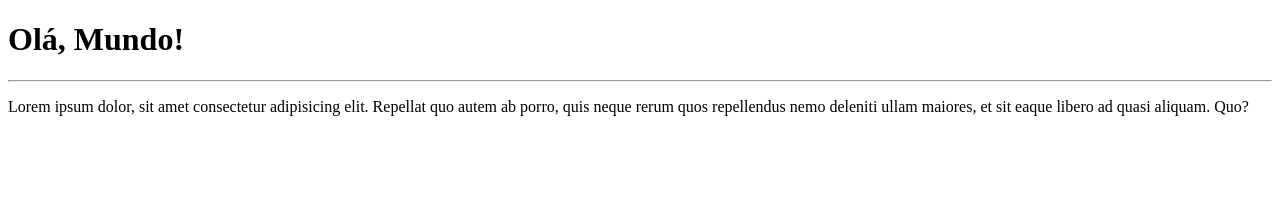
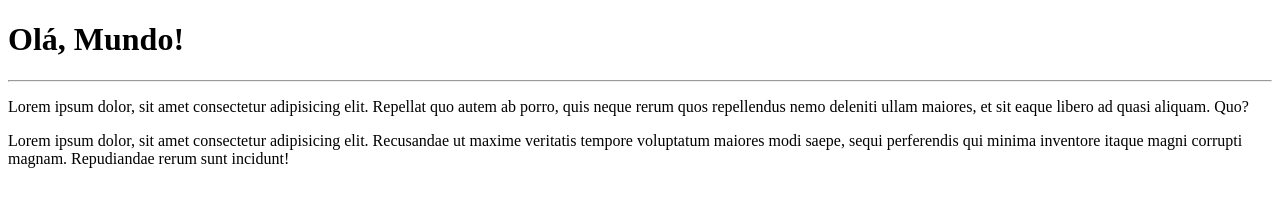
Before and after one commit to RUANgustavo10/Ola_Mundo, a plain HTML site: page site-exemplo/index.html in a window 1280 px wide. Drawn offline with Linux system fonts and the light colour scheme.

Commit message:
adicionei um parágrafo

```diff
--- a/site-exemplo/index.html
+++ b/site-exemplo/index.html
@@ -10,5 +10,6 @@
     <h1>Olá, Mundo!</h1>
     <hr>
     <p>Lorem ipsum dolor, sit amet consectetur adipisicing elit. Repellat quo autem ab porro, quis neque rerum quos repellendus nemo deleniti ullam maiores, et sit eaque libero ad quasi aliquam. Quo?</p>
+    <p>Lorem ipsum dolor, sit amet consectetur adipisicing elit. Recusandae ut maxime veritatis tempore voluptatum maiores modi saepe, sequi perferendis qui minima inventore itaque magni corrupti magnam. Repudiandae rerum sunt incidunt!</p>
 </body>
 </html>
```
